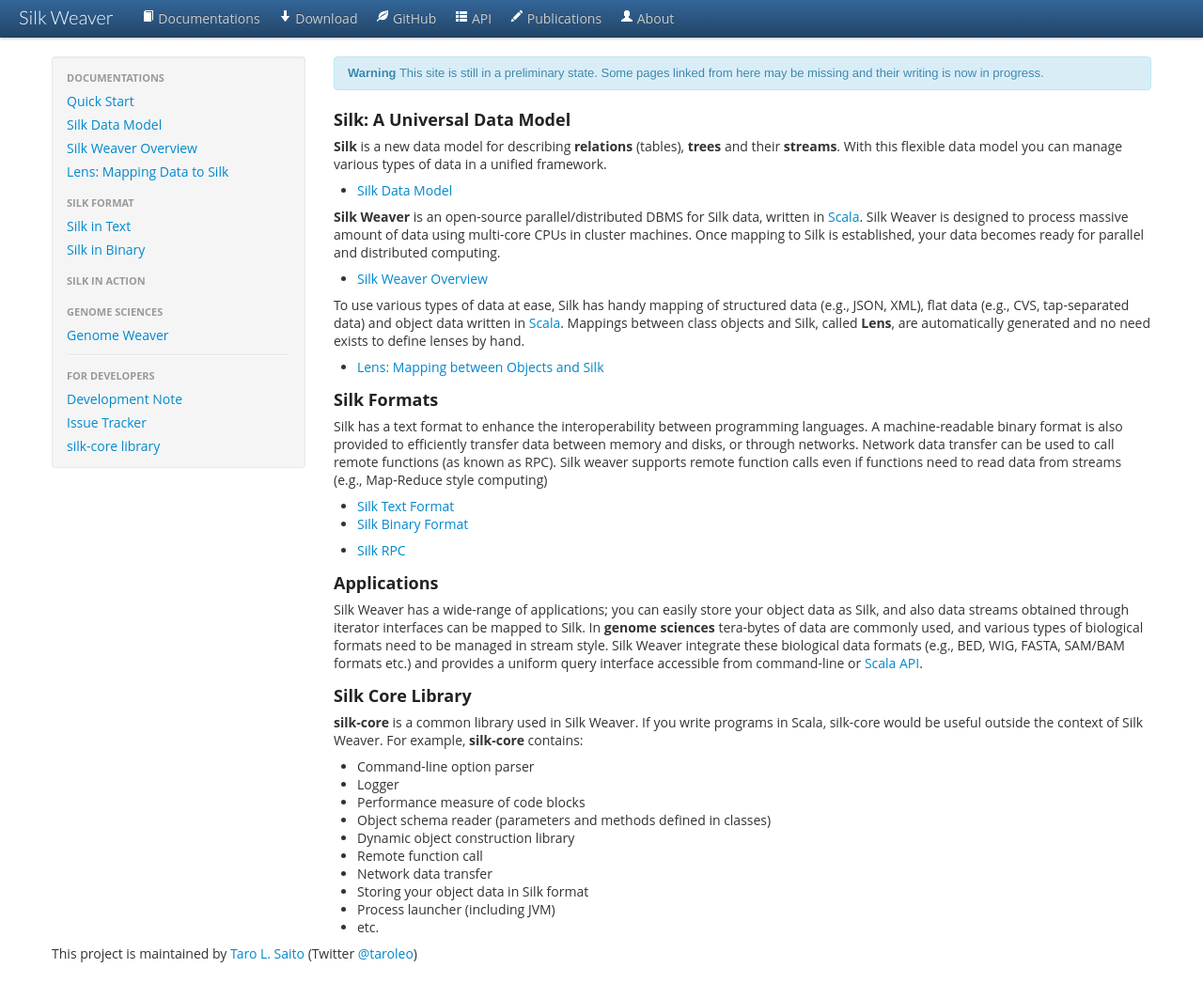
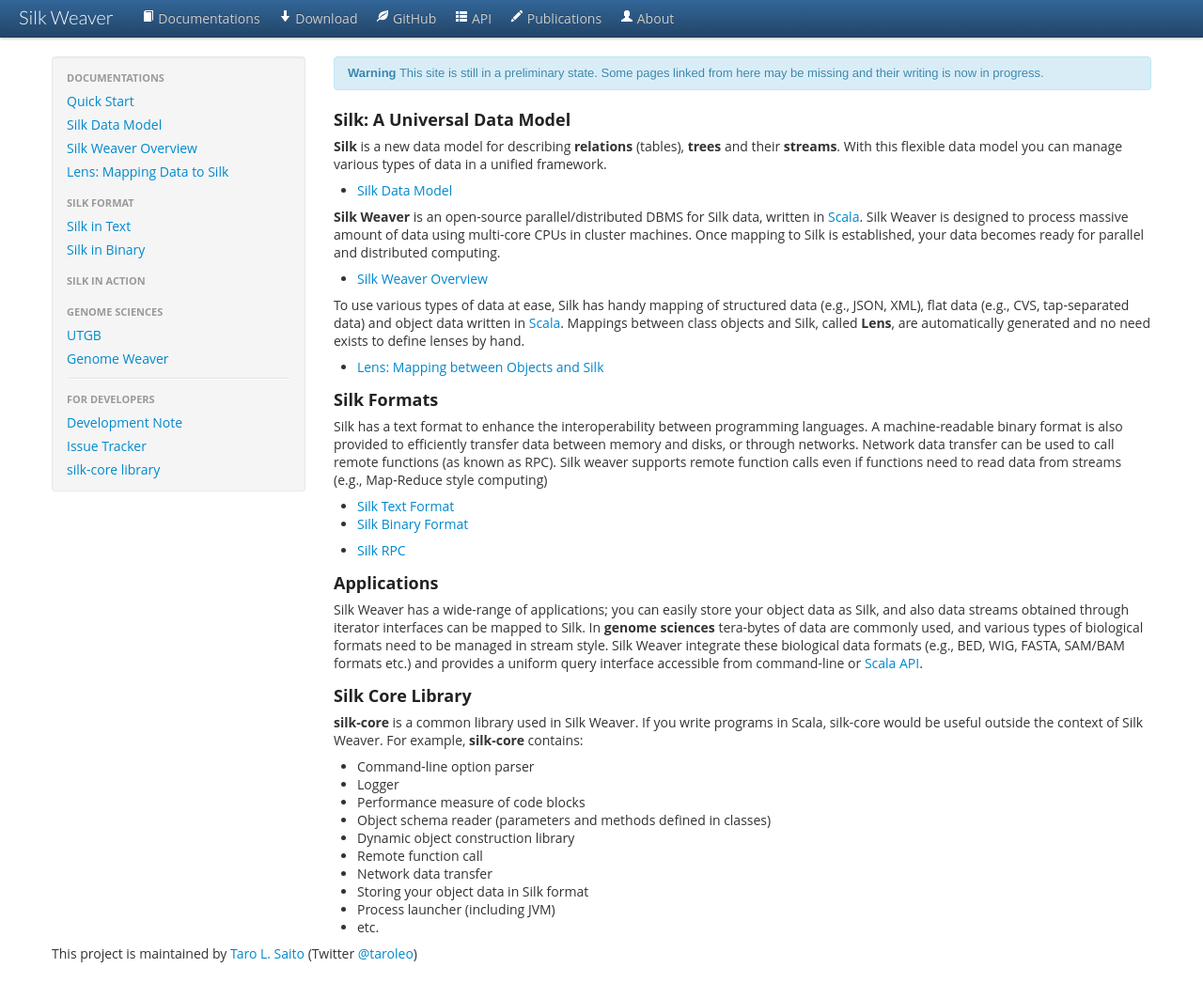
Before and after one commit to xerial/silk, a Jekyll site: the page built from index.md, in a window 1280 px wide and 1073 px high. Shown: the top 1063 px of the window at 94% size. Built offline with Jekyll 4.4.1, drawn with Linux system fonts in a browser that asks for light colours; Markdown is read by kramdown in place of the engine named in the settings.

Commit message:
Add link to UTGB

```diff
--- a/_includes/sidenav.html
+++ b/_includes/sidenav.html
@@ -15,7 +15,8 @@
  <li><a href="{{ BASE_PATH }}/binary-format.html">Silk in Binary</a></li>
  <li class="nav-header">Silk in Action</li>
  <li class="nav-header">Genome Sciences</li>
- <li><a href="{{ BASE_PATH }}/genome-weaver.html">Genome Weaver</a></li>
+ <li><a href="http://utgenome.org/">UTGB</a></li>
+ <li><a href="http://code.google.com/p/genome-weaver">Genome Weaver</a></li>
  <li class="divider"></li>
  <li class="nav-header">For Developers</li>
  <li><a href="{{ BASE_PATH }}/development.html">Development Note</a></li>
--- a/_includes/themes/twitter/default.html
+++ b/_includes/themes/twitter/default.html
@@ -103,7 +103,7 @@
     <script src="{{ BASE_PATH}}/assets/js/bootstrap-carousel.js"></script>
     <script src="{{ BASE_PATH}}/assets/js/bootstrap-typeahead.js"></script>
     <script src="{{ BASE_PATH}}/assets/js/google-code-prettify/prettify.js"></script>
-    <script>$(function () { prettyPrint() })</script>
+    <script>$(document).ready( function(){$('code').parent('pre').addClass('prettyprint');prettyPrint();});</script>
     {% include JB/analytics %}
   </body>
 </html>
```
